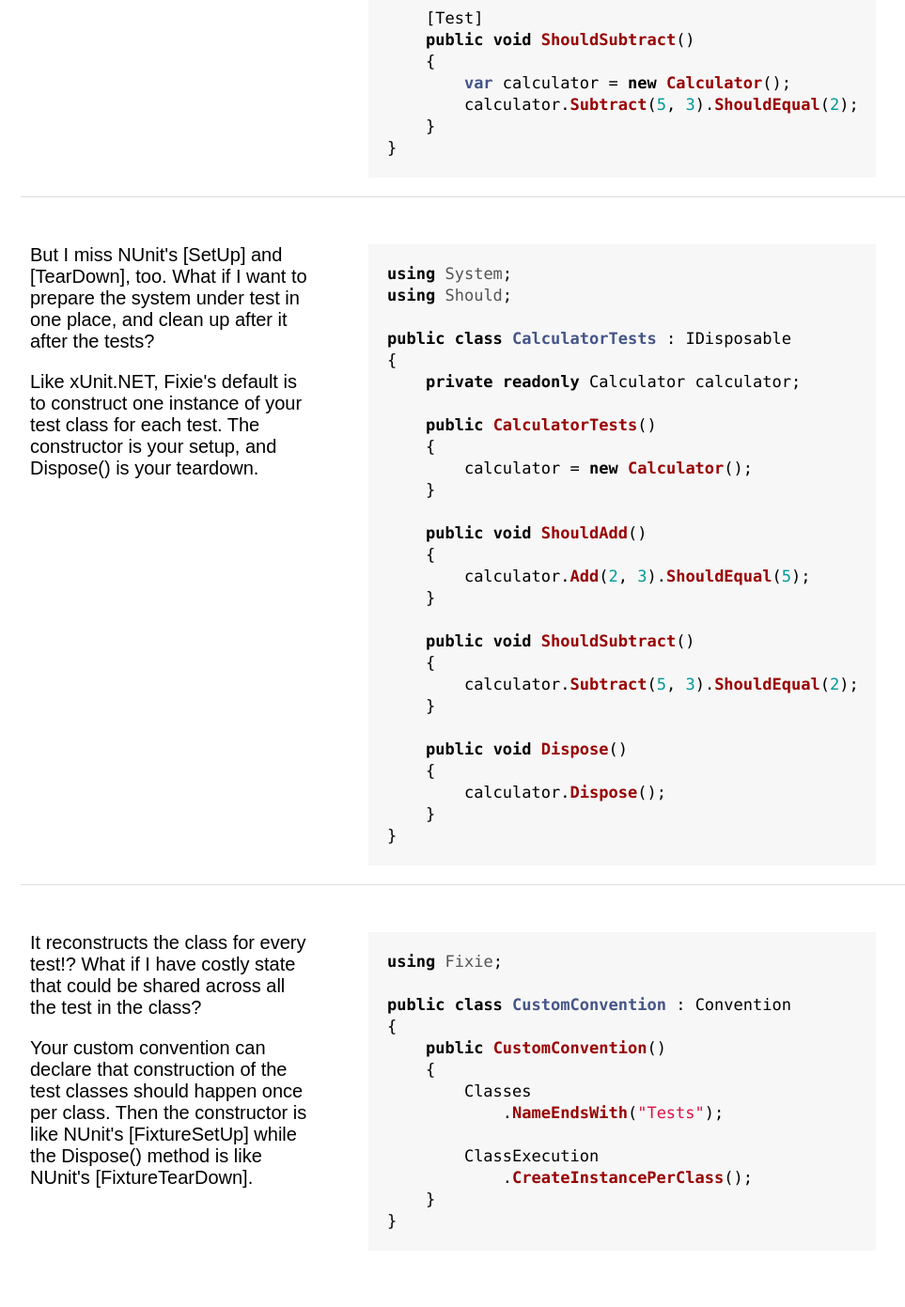
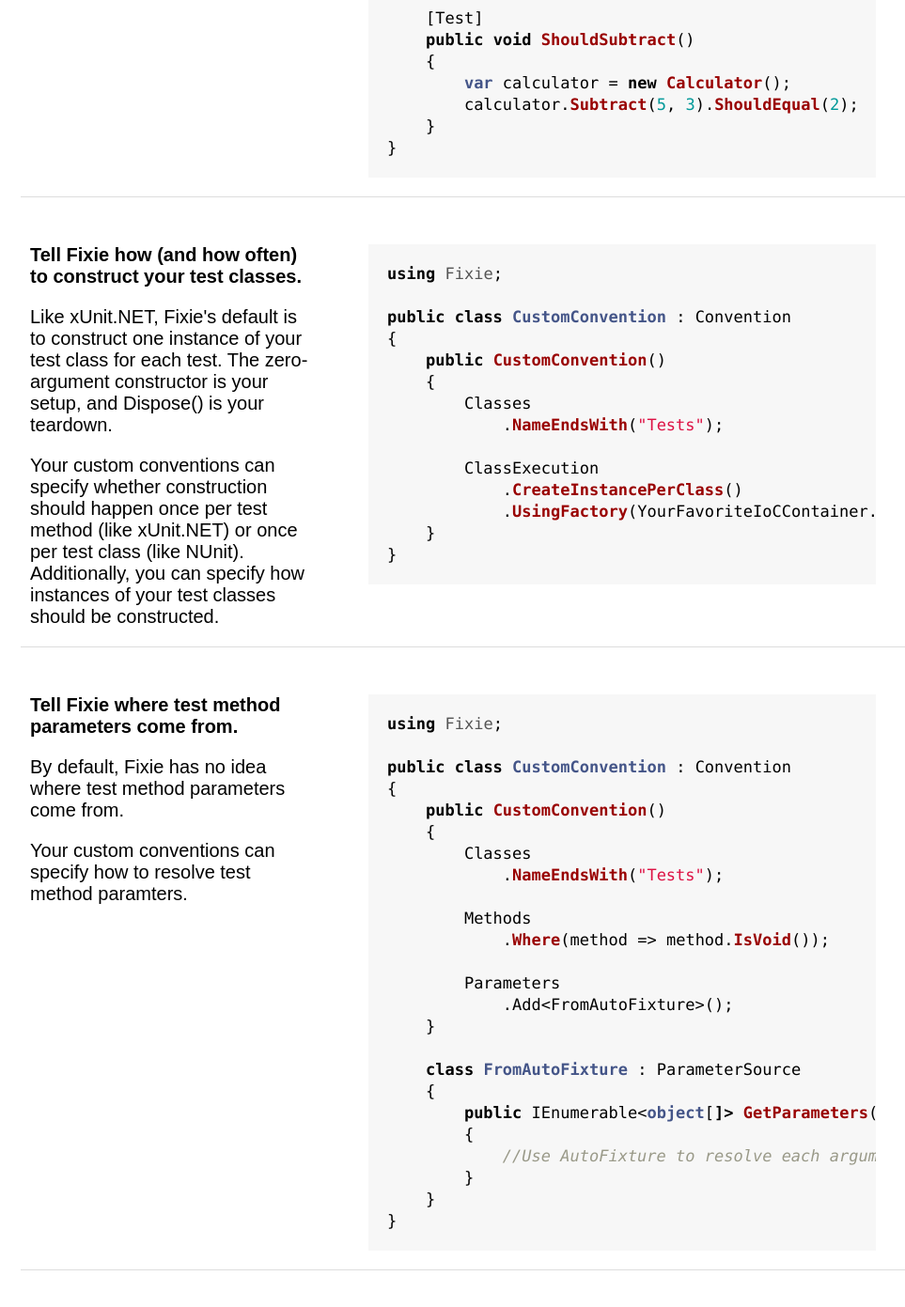
Before and after one commit to fixie/fixie.github.io, a Jekyll site: the page built from index.html, in a window 1280 px wide and 1400 px high, scrolled down 1506 px. Shown: the top 1391 px of the window at 94% size, without its empty margins (138-1101 px from the left). Built offline with Jekyll 4.4.1, drawn with Linux system fonts in a browser that asks for light colours; before the commit the page ends 2865 px from its top, so only the background shows below that; some of the changed text lies outside the part shown.

Commit message:
Update index.html

```diff
--- a/index.html
+++ b/index.html
@@ -86,46 +86,9 @@
 <hr />
 
 <div class="one-third column">
-<p>But I miss NUnit's [SetUp] and [TearDown], too. What if I want to prepare the system under test in one place, and clean up after it after the tests?</p>
-<p>Like xUnit.NET, Fixie's default is to construct one instance of your test class for each test.  The constructor is your setup, and Dispose() is your teardown.</p>
-</div>
-<div class="two-thirds column">
-{% highlight csharp %}
-using System;
-using Should;
-
-public class CalculatorTests : IDisposable
-{
-    private readonly Calculator calculator;
-
-    public CalculatorTests()
-    {
-        calculator = new Calculator();
-    }
-
-    public void ShouldAdd()
-    {
-        calculator.Add(2, 3).ShouldEqual(5);
-    }
-
-    public void ShouldSubtract()
-    {
-        calculator.Subtract(5, 3).ShouldEqual(2);
-    }
-
-    public void Dispose()
-    {
-        calculator.Dispose();
-    }
-}
-{% endhighlight %}
-</div>
-
-<hr />
-
-<div class="one-third column">
-<p>It reconstructs the class for every test!? What if I have costly state that could be shared across all the test in the class?</p>
-<p>Your custom convention can declare that construction of the test classes should happen once per class. Then the constructor is like NUnit's [FixtureSetUp] while the Dispose() method is like NUnit's [FixtureTearDown].</p>
+<p><strong>Tell Fixie how (and how often) to construct your test classes.</strong>
+<p>Like xUnit.NET, Fixie's default is to construct one instance of your test class for each test.  The zero-argument constructor is your setup, and Dispose() is your teardown.</p>
+<p>Your custom conventions can specify whether construction should happen once per test method (like xUnit.NET) or once per test class (like NUnit). Additionally, you can specify how instances of your test classes should be constructed.</p>
 </div>
 <div class="two-thirds column">
 {% highlight csharp %}
@@ -139,8 +102,81 @@
             .NameEndsWith("Tests");
 
         ClassExecution
-            .CreateInstancePerClass();
+            .CreateInstancePerClass()
+            .UsingFactory(YourFavoriteIoCContainer.Get);
     }
 }
 {% endhighlight %}
 </div>
+
+<hr />
+
+<div class="one-third column">
+<p><strong>Tell Fixie where test method parameters come from.</strong>
+<p>By default, Fixie has no idea where test method parameters come from.</p>
+<p>Your custom conventions can specify how to resolve test method paramters.</p>
+</div>
+<div class="two-thirds column">
+{% highlight csharp %}
+using Fixie;
+
+public class CustomConvention : Convention
+{
+    public CustomConvention()
+    {
+        Classes
+            .NameEndsWith("Tests");
+
+        Methods
+            .Where(method => method.IsVoid());
+
+        Parameters
+            .Add<FromAutoFixture>();
+    }
+
+    class FromAutoFixture : ParameterSource
+    {
+        public IEnumerable<object[]> GetParameters(MethodInfo method)
+        {
+            //Use AutoFixture to resolve each argument found on the MethodInfo
+        }
+    }
+}
+{% endhighlight %}
+</div>
+
+<hr />
+
+<div class="one-third column">
+<p><strong>Tell Fixie what to do before and after each part of the test class lifecycle.</strong></p>
+<p>Your custom conventions can specify custom behaviors around each test case (like NUnit `[SetUp]` and `[TearDown]`), at the start and end of each test class instance (like NUnit `[TestFixtureSetUp]` and `[TestFixtureTearDown]`), or before and after each test class.</p>
+</div>
+<div class="two-thirds column">
+{% highlight csharp %}
+using Fixie;
+
+public class CustomConvention : Convention
+{
+    public CustomConvention()
+    {
+        Classes
+            .NameEndsWith("Tests");
+
+        Methods
+            .Where(method => method.IsVoid());
+
+        CaseExecution
+            .Wrap<Transaction>();
+
+        class Transaction : CaseBehavior
+        {
+            public void Execute(Case context, Action next)
+            {
+                using (new TransactionScope())
+                    next();
+            }
+        }
+    }
+}
+{% endhighlight %}
+</div>
```
